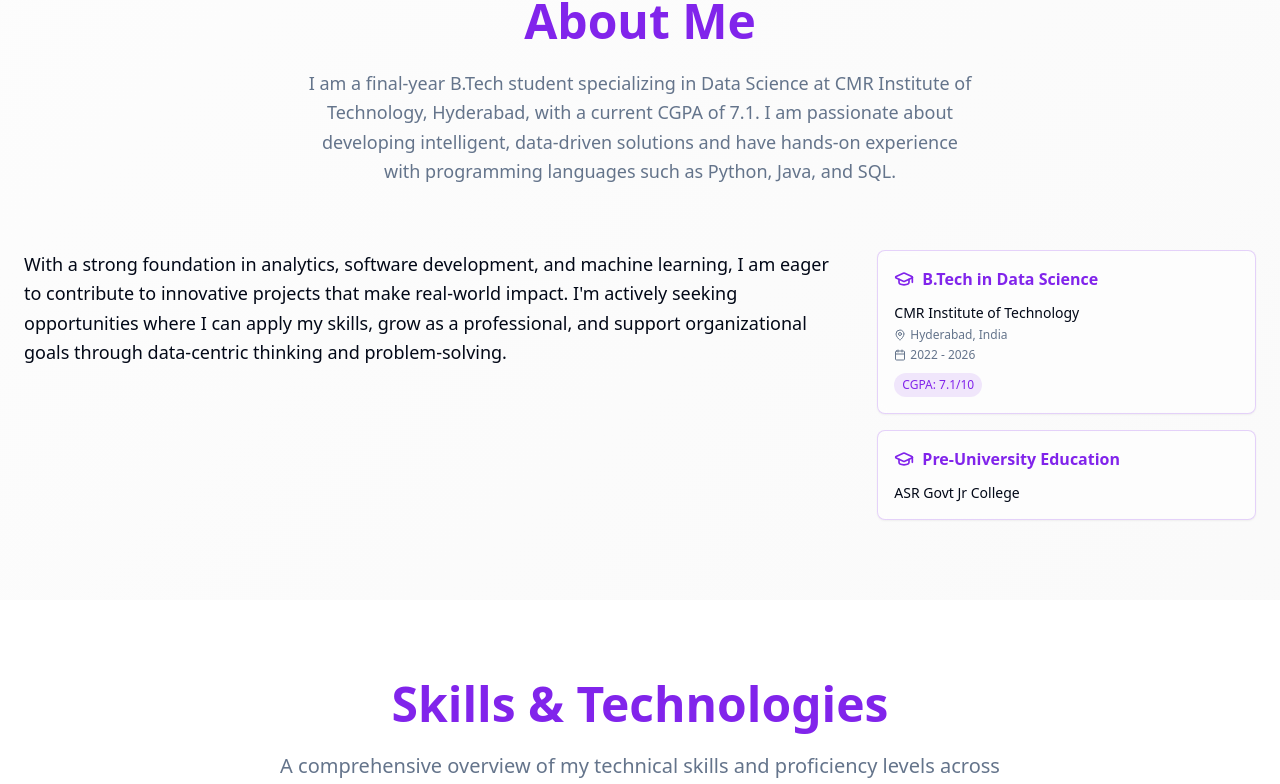
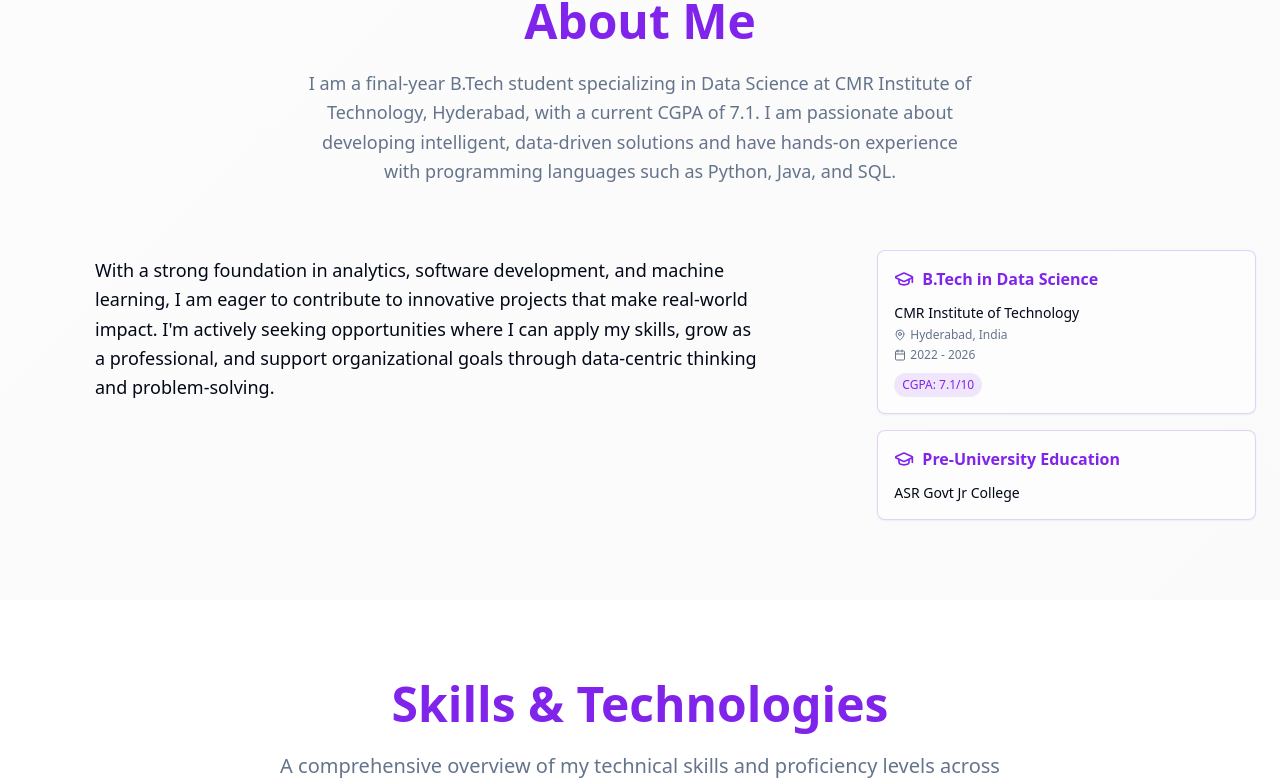
Before and after one commit to ShaikSharif04/sharifportfolio, a React (Vite) app: page / in a window 1280 px wide. Shown: the part 883-1667 px from the top of the page. Built offline with nearby package versions, Linux system fonts and the light colour scheme.

Commit message:
Visual edit in Lovable
Edited UI in Lovable

```diff
--- a/src/components/Portfolio/AboutSection.tsx
+++ b/src/components/Portfolio/AboutSection.tsx
@@ -1,9 +1,7 @@
 import { Card, CardContent } from "@/components/ui/card";
 import { GraduationCap, MapPin, Calendar } from "lucide-react";
-
 const AboutSection = () => {
-  return (
-    <section id="about" className="py-20 bg-gradient-secondary">
+  return <section id="about" className="py-20 bg-gradient-secondary">
       <div className="container mx-auto px-6">
         <div className="text-center mb-16">
           <h2 className="text-4xl md:text-5xl font-bold text-primary mb-6">About Me</h2>
@@ -18,7 +16,7 @@ const AboutSection = () => {
         <div className="grid lg:grid-cols-3 gap-12 items-start">
           {/* Main Content */}
           <div className="lg:col-span-2">
-            <p className="text-lg text-foreground leading-relaxed mb-6">
+            <p className="text-lg text-foreground leading-relaxed mb-6 px-[64px] mx-[7px] my-[4px] py-[2px]">
               With a strong foundation in analytics, software development, and
               machine learning, I am eager to contribute to innovative projects that
               make real-world impact. I'm actively seeking opportunities where I can
@@ -64,7 +62,6 @@ const AboutSection = () => {
           </div>
         </div>
       </div>
-    </section>
-  );
+    </section>;
 };
 export default AboutSection;
```
